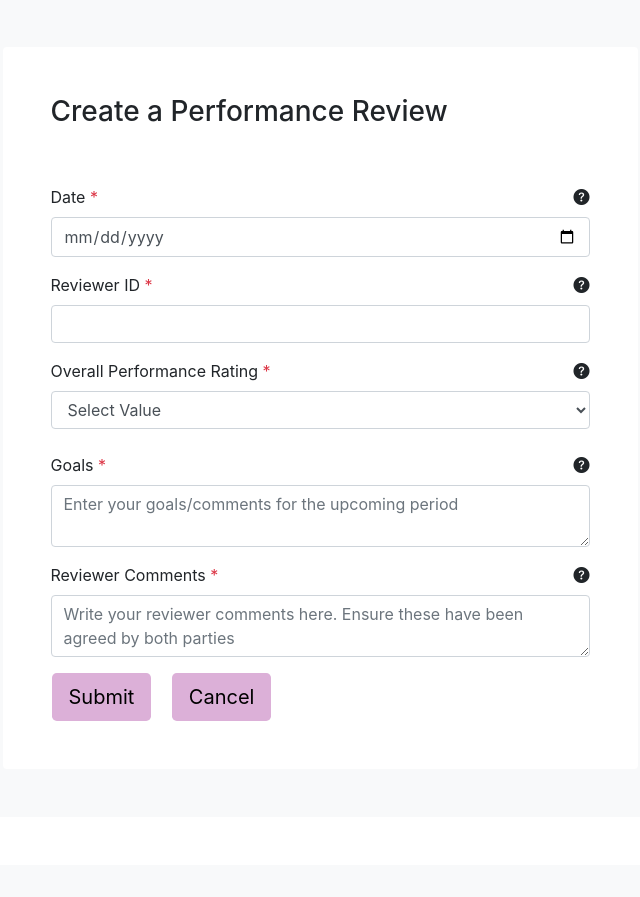
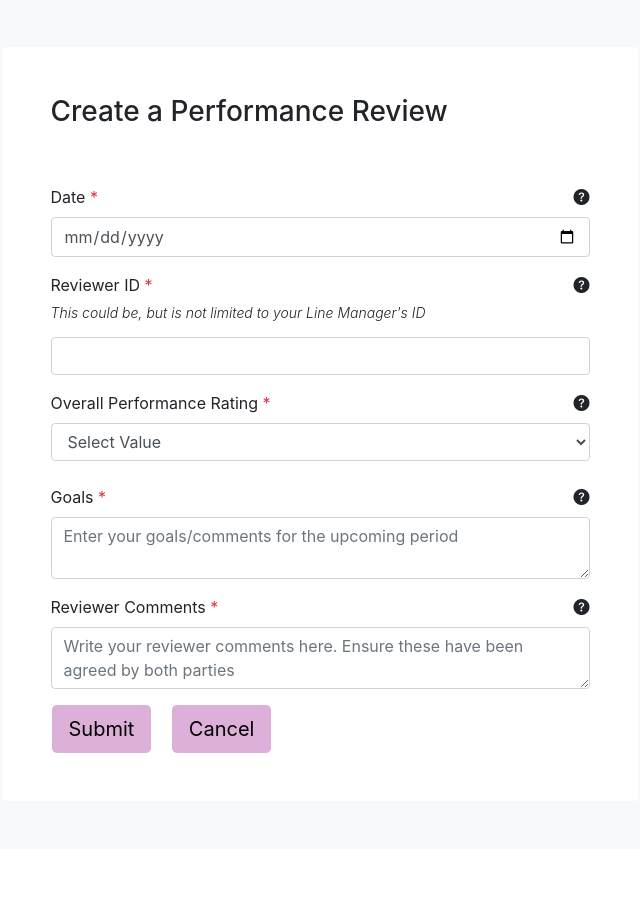
Before and after one commit to priyapldn/EPMS-Priya, a Flask app: template app/templates/create_review.html in a window 1280 px wide. Shown: the part 123-1020 px from the top of the page, without its empty margins (320-960 px from the left). Before the commit the page ends 844 px from the top, so only its background shows below. Run offline with Flask 3, Linux system fonts and the light colour scheme; the template is opened without the code that fills it: values that come from a table or form of the project are taken from there, others are empty; some libraries are stand-ins or nearby versions.

Commit message:
fix: adding note about reviewer ids

```diff
--- a/app/templates/create_review.html
+++ b/app/templates/create_review.html
@@ -58,13 +58,14 @@
                   Reviewer ID <span class="text-danger">*</span>
                 </label>
                 <a
-                  data-toggle="tooltip"
-                  data-placement="right"
-                  title="Please enter the employee number of your reviewer"
-                  class="float-right"
+                data-toggle="tooltip"
+                data-placement="right"
+                title="Please enter the employee number of your reviewer"
+                class="float-right d-inline-block"
                 >
-                  <i class="bi bi-question-circle-fill float-right"></i>
-                </a>
+                <i class="bi bi-question-circle-fill float-right"></i>
+              </a>
+              <h6 class="mb-3 font-italic font-weight-light " style="font-size:14px !important">This could be, but is not limited to your Line Manager's ID</h6>
                 {{ form.reviewer_id(class="form-control") }}
                 {% if form.reviewer_id.errors %}
                   <div class="text-danger">
```
